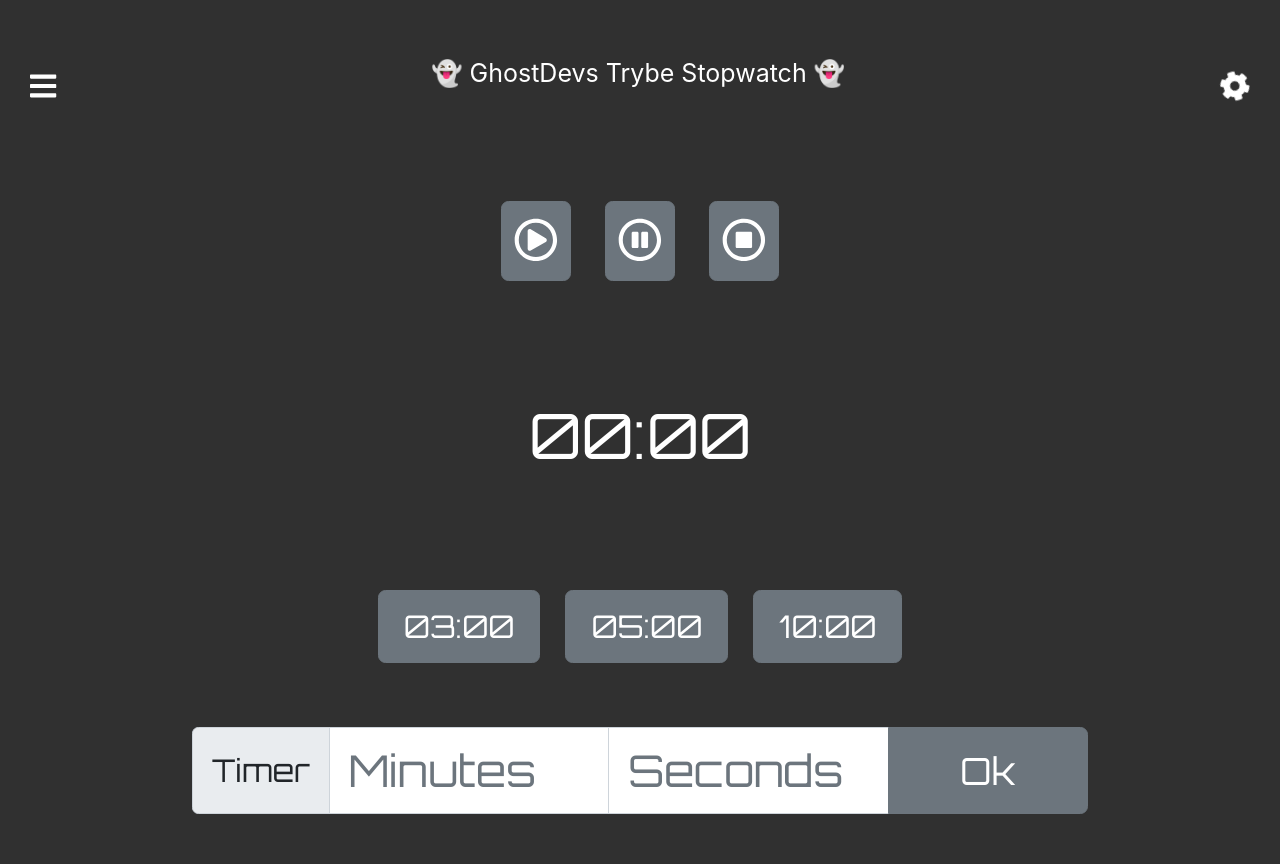
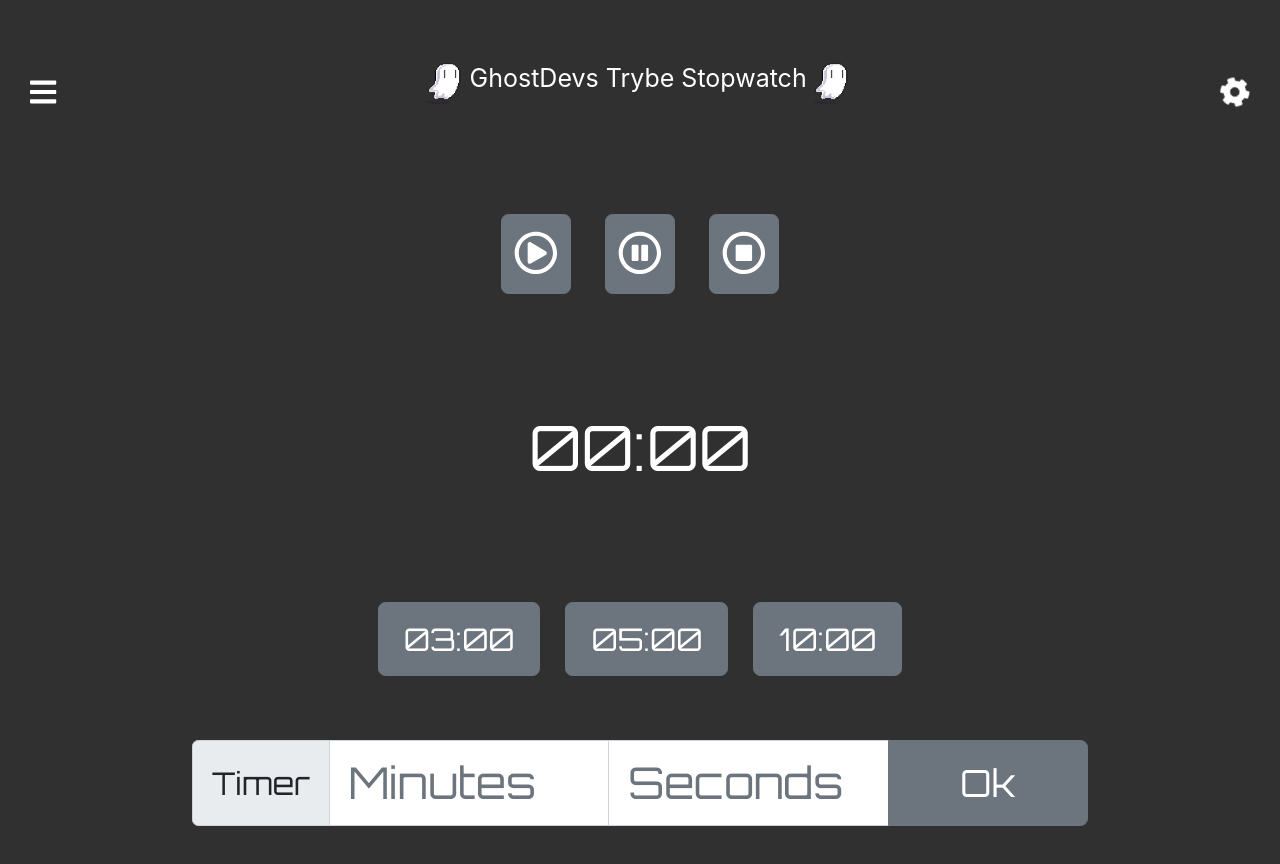
Before and after one commit to alanmdf/ghostdevs-stopwatch, a React (Create React App) app in the folder stopwatch-challenge/: page / in a window 1280 px wide. Shown: the top 864 px of the page. Built offline with nearby package versions, Linux system fonts and the light colour scheme.

Commit message:
Adicionando Componente de Timer

```diff
--- a/stopwatch-challenge/package.json
+++ b/stopwatch-challenge/package.json
@@ -20,9 +20,9 @@
     "web-vitals": "^1.1.2"
   },
   "scripts": {
-    "start": "react-scripts start",
-    "build": "react-scripts build",
-    "test": "react-scripts test",
+    "start": "DISABLE_ESLINT_PLUGIN=true react-scripts start",
+    "build": "DISABLE_ESLINT_PLUGIN=true react-scripts build",
+    "test": "DISABLE_ESLINT_PLUGIN=true react-scripts test",
     "eject": "react-scripts eject",
     "predeploy": "npm run build",
     "deploy": "gh-pages -d build"
--- a/stopwatch-challenge/src/App.css
+++ b/stopwatch-challenge/src/App.css
@@ -84,3 +84,6 @@ header {
   background-color: transparent;
   margin: 0 25px;
 }
+.icons-fantasma {
+  width: 50px;
+}
--- a/stopwatch-challenge/src/Components/Header.jsx
+++ b/stopwatch-challenge/src/Components/Header.jsx
@@ -1,5 +1,6 @@
 import React, { Component } from 'react';
 import icons from './Icons/LibraryIcons';
+import IconFantasma from './Fantamas.gif';
 
 class Header extends Component {
   render() {
@@ -8,7 +9,11 @@ class Header extends Component {
         <i className="Icons-Header">
           {icons.menu}
         </i>
-        <p className="text-white">👻 GhostDevs Trybe Stopwatch 👻</p>
+        <p className="text-white">
+          <img src={ IconFantasma } alt="" className="icons-fantasma" />
+          GhostDevs Trybe Stopwatch
+          <img src={ IconFantasma } alt="" className="icons-fantasma" />
+        </p>
         <i className="Icons-Header settings">
           {icons.settings}
         </i>
--- a/stopwatch-challenge/src/Components/RenderApp.jsx
+++ b/stopwatch-challenge/src/Components/RenderApp.jsx
@@ -5,6 +5,8 @@ import Timer from './Timer';
 import Header from './Header';
 import ActionButtons from './ActionButtons';
 import SetupButtons from './SetupButtons';
+import IconFantasma from './Fantamas.gif';
+import TimerComplete from './TimerComplete';
 
 class RenderApp extends Component {
   constructor(props) {
@@ -15,6 +17,7 @@ class RenderApp extends Component {
       timerMin: 0,
       totalSecond: 0,
       progress: 0,
+      pause: false,
     };
 
     this.changeTimer = this.changeTimer.bind(this);
@@ -56,7 +59,6 @@ class RenderApp extends Component {
     const porcentagem = totalSecond - (timerMin * ONE_MINUTE + timerSecond);
     const total = (porcentagem / totalSecond) * 100;
     const totalTrat = (total >= 0) ? Math.round(total) : 0;
-
     this.setState({ progress: totalTrat });
   }
 
@@ -87,9 +89,12 @@ class RenderApp extends Component {
 
   startClock() {
     const ONE_MINUTE = 60;
-    const { timerSecond, timerMin } = this.state;
-    const totalProgress = timerMin * ONE_MINUTE + timerSecond;
-    this.setState({ totalSecond: totalProgress });
+    const { timerSecond, timerMin, pause } = this.state;
+    if (pause === false) {
+      const totalProgress = timerMin * ONE_MINUTE + timerSecond;
+      this.setState({ totalSecond: totalProgress });
+    }
+    this.setState({ pause: false });
     if (timerMin === 0 && timerSecond === 0) {
       return null;
     }
@@ -98,24 +103,33 @@ class RenderApp extends Component {
 
   pauseClock() {
     clearInterval(this.interval);
-    console.log(this);
+    this.setState({ pause: true });
   }
 
   stopClock() {
-    this.setState({ timerSecond: 0, timerMin: 0, totalSecond: 0 });
-    this.total = 0;
+    this.setState({ timerSecond: 0, timerMin: 0, totalSecond: 0, progress: 0 });
     clearInterval(this.interval);
   }
 
   render() {
     const { timerSecond, timerMin, progress } = this.state;
+    const imageFantamas = <img src={ IconFantasma } alt="" className="icons-fantasma" />;
+    let componeteTimer = (
+      <Timer
+        timerSecond={ timerSecond }
+        timerMin={ timerMin }
+      />
+    );
+    if (progress >= 100) {
+      componeteTimer = <TimerComplete />;
+    }
 
     return (
       <main>
         <ProgressBar
           className="bar-progress"
           variant="info"
-          label={ `${progress}%` }
+          label={ imageFantamas }
           animated
           now={ progress }
         />
@@ -126,10 +140,7 @@ class RenderApp extends Component {
             pauseClock={ this.pauseClock }
             stopClock={ this.stopClock }
           />
-          <Timer
-            timerSecond={ timerSecond }
-            timerMin={ timerMin }
-          />
+          {componeteTimer}
           <SetupButtons
             setStandardTimer={ this.setStandardTimer }
             setCustomTimer={ this.setCustomTimer }
--- /dev/null
+++ b/stopwatch-challenge/src/Components/TimerComplete.jsx
@@ -0,0 +1,15 @@
+import React, { Component } from 'react';
+
+class TimerComplete extends Component {
+  render() {
+    return (
+      <div className="timer-div">
+        <p className="fs-1 text-white">
+          Time is Over
+        </p>
+      </div>
+    );
+  }
+}
+
+export default TimerComplete;
```
Also changed, not shown: stopwatch-challenge/src/Components/Fantamas.gif (added), 1 other file (tests, documents, lock files or other folders).
